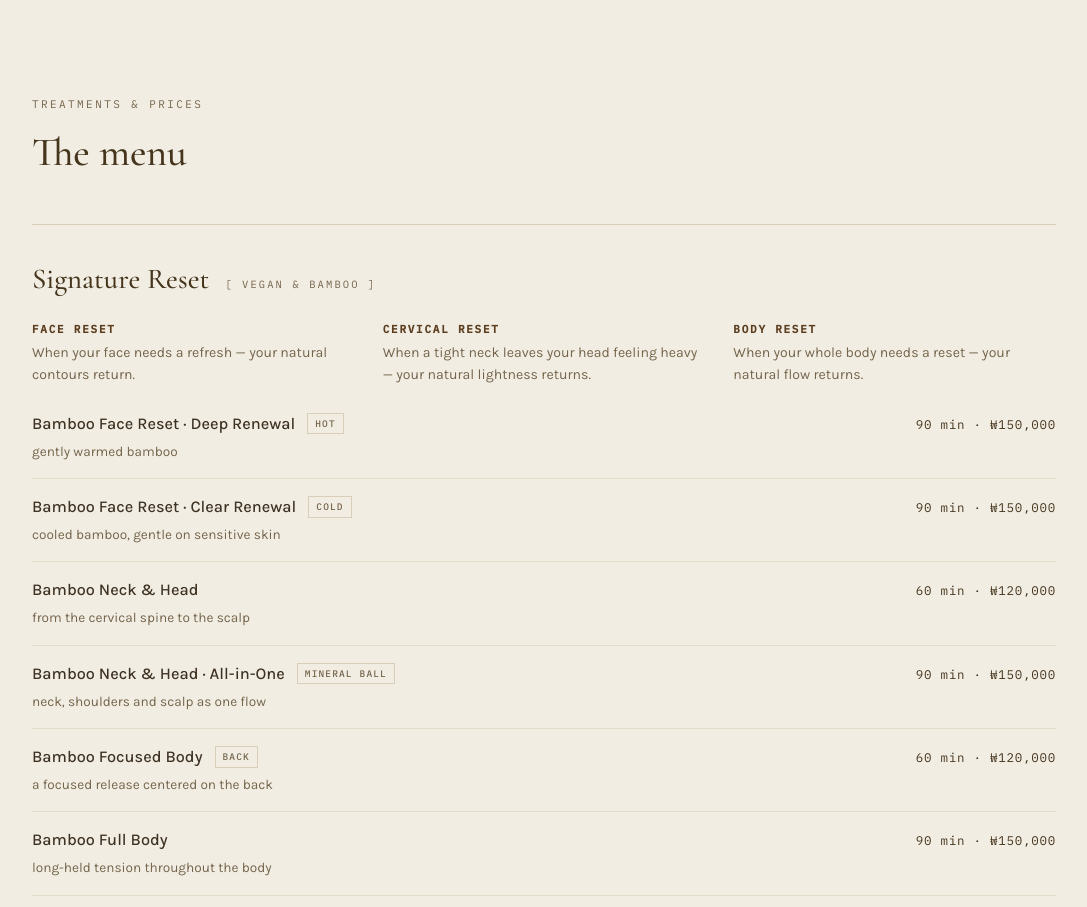
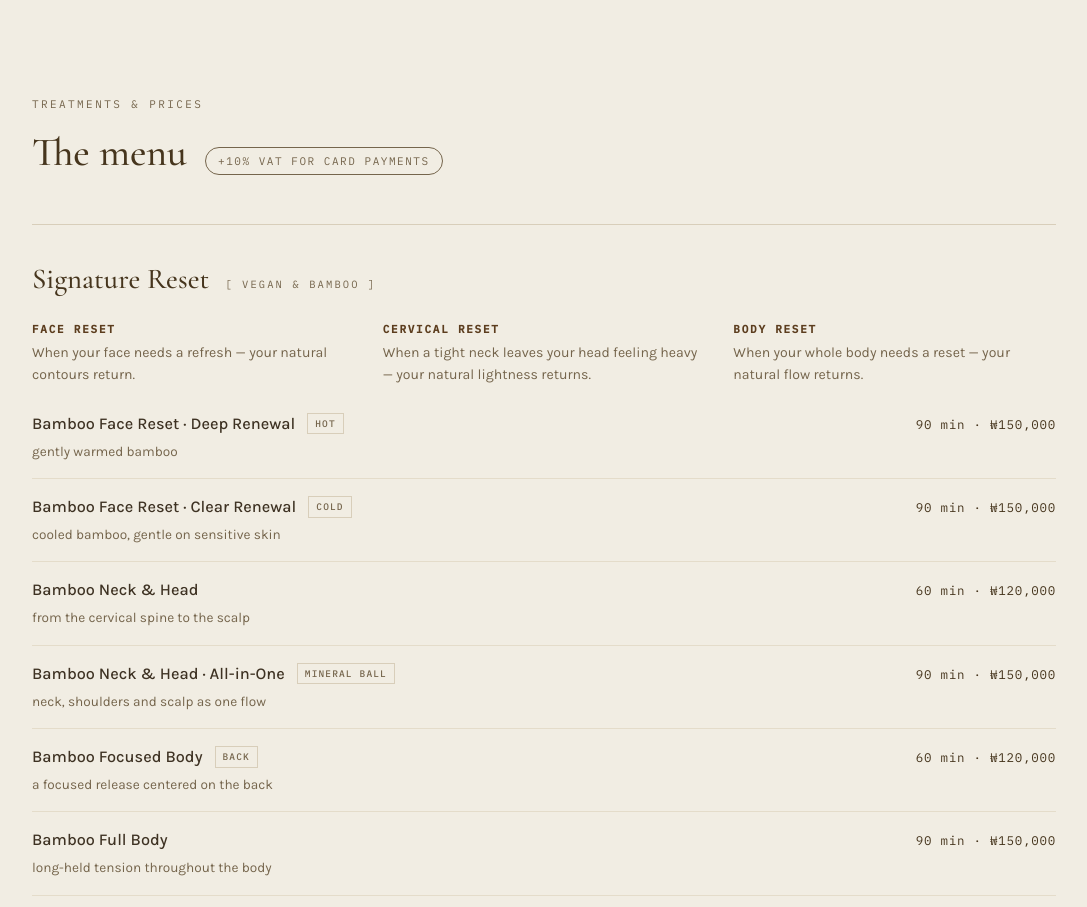
Before and after one commit to cjswo42116-max/cocoaroma, a plain HTML site: page index.html in a window 1280 px wide. Shown: the part 2700-3607 px from the top of the page, without its empty margins (96-1183 px from the left). Drawn offline with nearby package versions, Linux system fonts and the light colour scheme.

Commit message:
Show +10% VAT for card payments next to menu heading
Co-Authored-By: Claude Opus 5.5 <noreply@anthropic.com>

```diff
--- a/assets/css/style.css
+++ b/assets/css/style.css
@@ -66,6 +66,24 @@ h1 { font-size: clamp(2.1rem, 5.8vw, 3.9rem); line-height: 1.12; letter-spacing:
 h2 { font-size: clamp(1.7rem, 3.6vw, 2.5rem); line-height: 1.2; }
 
 .section-head { margin-bottom: clamp(28px, 5vw, 48px); }
+
+.menu-title-row {
+  display: flex;
+  flex-wrap: wrap;
+  align-items: baseline;
+  gap: 10px 18px;
+}
+.vat-note {
+  font-family: var(--mono);
+  font-size: 11px;
+  letter-spacing: 0.14em;
+  text-transform: uppercase;
+  color: var(--ink-soft);
+  border: 1px solid currentColor;
+  border-radius: 999px;
+  padding: 4px 12px;
+  white-space: nowrap;
+}
 
 .menu-jump {
   display: inline-block;
--- a/index.html
+++ b/index.html
@@ -42,7 +42,7 @@
   <link rel="preconnect" href="https://fonts.googleapis.com">
   <link rel="preconnect" href="https://fonts.gstatic.com" crossorigin>
   <link href="https://fonts.googleapis.com/css2?family=Cormorant+Garamond:ital,wght@0,500;0,600;1,500&family=IBM+Plex+Mono:wght@400;500&family=Karla:wght@400;500;600&family=Noto+Serif+KR:wght@500&display=swap" rel="stylesheet">
-  <link rel="stylesheet" href="assets/css/style.css?v=20260714b">
+  <link rel="stylesheet" href="assets/css/style.css?v=20261120">
   <link rel="preload" as="image" href="assets/img/hero.jpg">
 
   <script type="application/ld+json">
@@ -179,7 +179,10 @@
   <section class="menu" id="treatments">
     <div class="section-head reveal">
       <p class="eyebrow">Treatments &amp; prices</p>
-      <h2>The menu</h2>
+      <div class="menu-title-row">
+        <h2>The menu</h2>
+        <span class="vat-note">+10% VAT for card payments</span>
+      </div>
     </div>
 
     <!-- Signature Reset -->
@@ -532,6 +535,6 @@
     <svg viewBox="0 0 32 32" aria-hidden="true"><path d="M16.04 4.5c-6.36 0-11.52 5.16-11.52 11.52 0 2.03.53 4.01 1.54 5.76L4.5 27.5l5.86-1.53a11.47 11.47 0 0 0 5.68 1.5h.01c6.35 0 11.51-5.16 11.51-11.52 0-3.08-1.2-5.97-3.37-8.14A11.44 11.44 0 0 0 16.04 4.5zm0 21.02h-.01c-1.72 0-3.4-.46-4.87-1.33l-.35-.21-3.48.91.93-3.39-.23-.35a9.55 9.55 0 0 1-1.47-5.13c0-5.28 4.3-9.57 9.58-9.57 2.56 0 4.96 1 6.77 2.8a9.52 9.52 0 0 1 2.8 6.77c0 5.28-4.3 9.57-9.57 9.57zm5.25-7.17c-.29-.14-1.7-.84-1.97-.94-.26-.1-.46-.14-.65.15-.19.29-.74.93-.91 1.12-.17.19-.34.22-.62.07-.29-.14-1.22-.45-2.32-1.43a8.64 8.64 0 0 1-1.6-1.99c-.17-.29-.02-.44.13-.59.13-.13.29-.34.43-.5.14-.17.19-.29.29-.48.1-.19.05-.36-.02-.5-.07-.14-.65-1.56-.89-2.14-.23-.56-.47-.48-.65-.49h-.55c-.19 0-.5.07-.77.36-.26.29-1 .98-1 2.4 0 1.41 1.03 2.78 1.17 2.97.14.19 2.03 3.1 4.91 4.34.69.3 1.22.47 1.64.61.69.22 1.31.19 1.81.11.55-.08 1.7-.7 1.94-1.37.24-.67.24-1.25.17-1.37-.07-.12-.26-.19-.55-.34z"/></svg>
   </a>
 
-  <script src="assets/js/main.js?v=20260714b">
+  <script src="assets/js/main.js?v=20261120">
 </body>
 </html>
```
